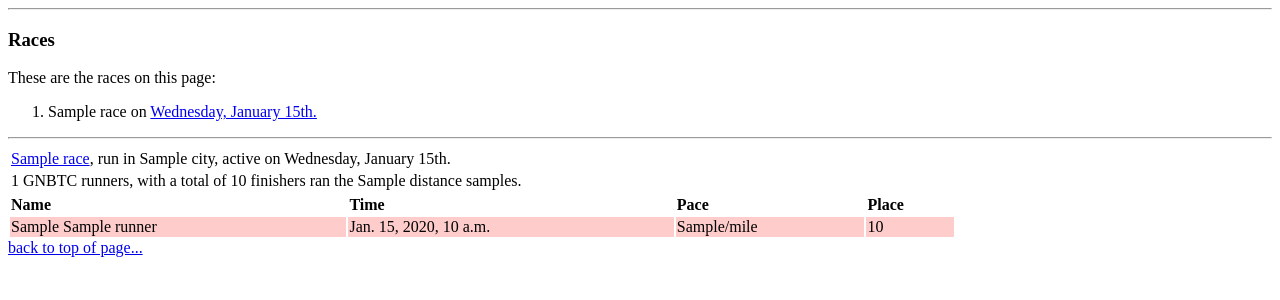
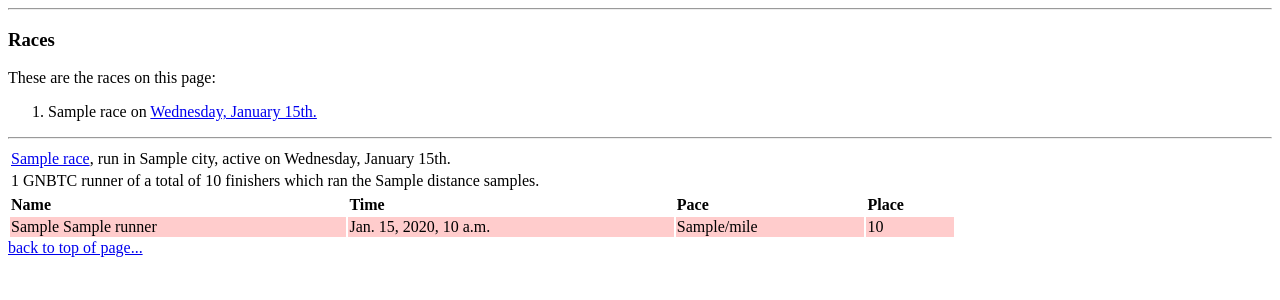
Before and after one commit to vinnymurphy/coolrun, a Django app: template templates/results/yyyy_mm.html in a window 1280 px wide. Shown: the top 300 px of the page. Run offline with Django 3.2, Linux system fonts and the light colour scheme; the template is opened without the code that fills it: most values are stand-ins (such as "Sample title", 1, 10 or a date in 2020).

Commit message:
minor grammatical changes

```diff
--- a/templates/results/yyyy_mm.html
+++ b/templates/results/yyyy_mm.html
@@ -21,9 +21,9 @@
       	{{ race.city.city }}, {{ race.city.state }}</li> on {{ race.date|date:"l, F jS" }}.
       </td>
   <tr>
-    <td>{{ race.results.count }} GNBTC runners, with a total of
-      {{ race.finishers|intcomma }} finishers ran the {{ race.distance }}
-      {{ race.get_measure_display|lower }}{{ race.distance|pluralize }}.
+    <td>{{ race.results.count }} GNBTC runner{{ race.results.count|pluralize }}
+      of a total of {{ race.finishers|intcomma }} finishers which ran the
+      {{ race.distance }} {{ race.get_measure_display|lower }}{{ race.distance|pluralize }}.
     </td>
   </tr>
 </table>
```
